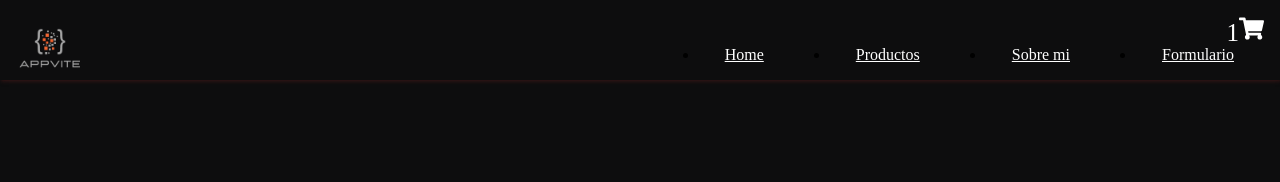
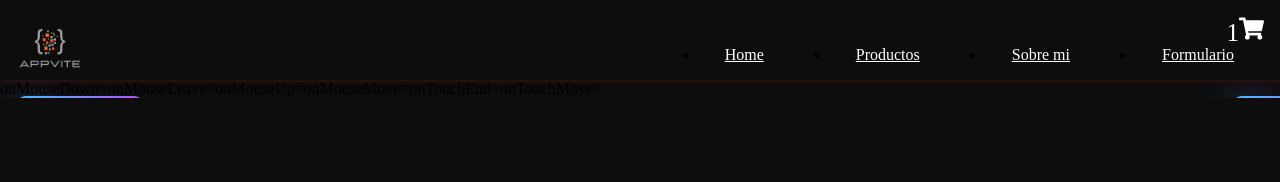
Before and after one commit to Yenicee/appVitee, a React (Vite) app: page /category in a window 1280 px wide. Shown: the top 182 px of the page. Built offline with nearby package versions, Linux system fonts and the light colour scheme.

Commit message:
agregue category

```diff
--- a/src/App.jsx
+++ b/src/App.jsx
@@ -4,6 +4,7 @@ import logoImg from './img/logo.png';
 import { Route, Routes } from 'react-router-dom';
 import Home from './pages/home';
 import ProductDetails from './pages/product-details/productDetails';
+import Slider from './slider';
 
 
 
@@ -14,7 +15,7 @@ function App() {
           <Routes>
               <Route path='/' element={<Home />} />
               <Route path="/product/:productId" element={<ProductDetails />} />
-
+              <Route path='/category' element={<Slider />} />
           </Routes>
       </div>
   );
--- a/src/pages/home/index.jsx
+++ b/src/pages/home/index.jsx
@@ -7,7 +7,8 @@ import CardStore from '../../card-store';
 import Input from '../../input-card/input';
 import Details from '../../details/cardDetails';
 import { useFetch } from '../../hooks/useFetch';
-import {useNavigate } from 'react-router-dom' ;
+import { useNavigate } from 'react-router-dom';
+import Slider from '../../slider';
 
 
 
@@ -22,14 +23,24 @@ function Home() {
     const [productDetail, setProductDetail] = useState(null);
     const [productFiltered, setProductFiltered] = useState([]);
 
-    const {data, categories, loading: loadingCategories , error: errorCategories} = useFetch()
 
-    const { data: product, loading, error } = useFetch('https://64a6d02f096b3f0fcc80a680.mockapi.io/product', {
+
+    const { data, categories, loading: loadingCategories, error: errorCategories } = useFetch('https://64a6d02f096b3f0fcc80a680.mockapi.io/categories', {
         method: 'GET',
         headers: {
             'Content-Type': 'application/json',
         },
     });
+
+    const { data: product, loading: loadingProduct, error: errorProduct } = useFetch(
+        'https://64a6d02f096b3f0fcc80a680.mockapi.io/product',
+        {
+            method: 'GET',
+            headers: {
+                'Content-Type': 'application/json',
+            },
+        }
+    );
 
     const filterBySearch = (query) => {
         let updatedProductList = [...product];
@@ -66,12 +77,9 @@ function Home() {
     };
 
 
-    console.log({ loading, error, product })
 
     return (
         <div>
-            <Header logoImg={logoImg} />
-
             <div className='container-img'>
                 <h1>
                     Creacion
@@ -119,6 +127,16 @@ function Home() {
             </div>
 
             <div className='contentContainer'>
+                <div className='category'>
+                    {loadingCategories && <h1>Cargando...</h1>}
+                    {errorCategories && <h3>{errorCategories}</h3>}
+                    <Slider>
+                        {data.map((category) => (
+                            <div key={category.id} className='categoryContainer'>
+                                <p className='categoryName'> {category.name}</p></div>
+                        ))}
+                     </Slider>
+                </div>
 
                 <div>
                     <Input
@@ -137,8 +155,8 @@ function Home() {
                 </div>
 
                 <div className='cardContainer'>
-                    {loading && <h1>Cargando...</h1>}
-                    {error && <h3>Espere un momento a pasado un error</h3>}
+                    {loadingProduct && <h1>Cargando...</h1>}
+                    {errorProduct && <h3>Espere un momento a pasado un error</h3>}
                     {search.length > 0 && productFiltered.length === 0 && <h3>Poducto no encontrado</h3>}
                     {search.length > 0 ? (
                         productFiltered.map((product) => (
--- a/src/pages/home/style.css
+++ b/src/pages/home/style.css
@@ -174,3 +174,11 @@
     font-size: 2.5rem;
     padding: 0.7rem;
   }
+
+.categoryContainer{
+  min-width: 200px;
+  height:fit-content;
+  background-color: #00dbde;
+  margin: 10px;
+  padding: 1rem;
+}
--- /dev/null
+++ b/src/slider/index.jsx
@@ -0,0 +1,39 @@
+import { useRef } from 'react';
+import './style.css'
+
+
+const Slider = ({ children }) => {
+    const sliderContentRef = useRef(null);
+    const startX = useRef(null);
+    const scrollLeft = useRef(null);
+
+    const onHandleClikNext = () => {
+        sliderContentRef.current.scrollLeft += sliderContentRef.current.children[0].offsetWidth;
+    }
+
+const onHandleClikPrevious = () => {
+    sliderContentRef.current.scrollLeft -= sliderContentRef.current.children[0].offsetWidth;
+}
+
+    return (
+        <div className="slider">
+            <button onClick={onHandleClikPrevious} type='button' className='previousButton'><span>&lt;</span></button>
+            <button onClick={onHandleClikNext} type='button' className='nextButton'><span>&gt;</span></button>
+
+            <div
+                ref={sliderContentRef}
+                 className='sliderContent'>
+                onMouseDown={}
+                onMouseLeave={}
+                onMouseUp={}
+                onMouseMove={}
+                onTouchEnd={}
+                onTouchMove={}
+
+                {children}
+            </div>
+        </div>
+    )
+}
+
+export default Slider;
--- /dev/null
+++ b/src/slider/style.css
@@ -0,0 +1,37 @@
+.slider {
+    overflow: hidden;
+    position: relative;
+
+}
+
+.sliderContent {
+    display: flex;
+    flex-direction: row;
+    gap: 0.5rem;
+    overflow-x: hidden;
+    scroll-behavior: smooth;
+}
+
+
+.nextButton,
+.previousButton {
+    background-color: rgb(97, 98, 103);
+    border: none;
+    width: 1rem;
+    height: 100%;
+    position: absolute;
+    top: 0.5rem;
+    display: flex;
+    justify-content: center;
+    align-items: center;
+}
+
+.nextButton {
+    right: 0;
+}
+
+.previousButton span,
+.nextButton {
+    font-size: 1.2rem;
+    color: rgb(116, 11, 11);
+}
```
Also changed, not shown: src/pages/product/product.jsx (added, +25 -0 lines), src/pages/product/style.css (added).
